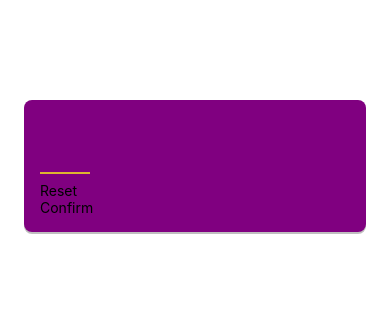
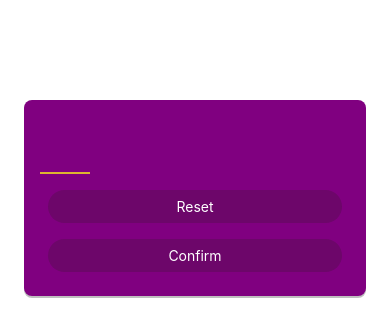
Before and after one commit to UjjwalKaul/guessing-game, a React Native app: screen / in a window 390 px wide. Shown: the top 336 px of the page. Built offline with nearby package versions, Linux system fonts and the light colour scheme.

Commit message:
Added visuall  feeback for buttons

```diff
--- a/components/PrimaryButton.js
+++ b/components/PrimaryButton.js
@@ -1,10 +1,34 @@
-import { View, Text } from 'react-native';
+import { View, Text, Pressable, StyleSheet } from 'react-native';
 import React from 'react';
 
 export default function PrimaryButton({ children }) {
   return (
-    <View>
-      <Text>{children}</Text>
+    <View style={styles.buttonOuter}>
+      <Pressable
+        style={styles.Btncontainer}
+        android_ripple={{ color: '#640233' }}>
+        <Text style={styles.buttonText}>{children}</Text>
+      </Pressable>
     </View>
   );
 }
+
+const styles = StyleSheet.create({
+  Btncontainer: {
+    backgroundColor: '#2213',
+    borderRadius: 25,
+    paddingVertical: 8,
+    paddingHorizontal: 16,
+    elevation: 2,
+    margin: 4,
+  },
+  buttonOuter: {
+    borderRadius: 25,
+    margin: 4,
+    overflow: 'hidden',
+  },
+  buttonText: {
+    color: 'white',
+    textAlign: 'center',
+  },
+});
```
